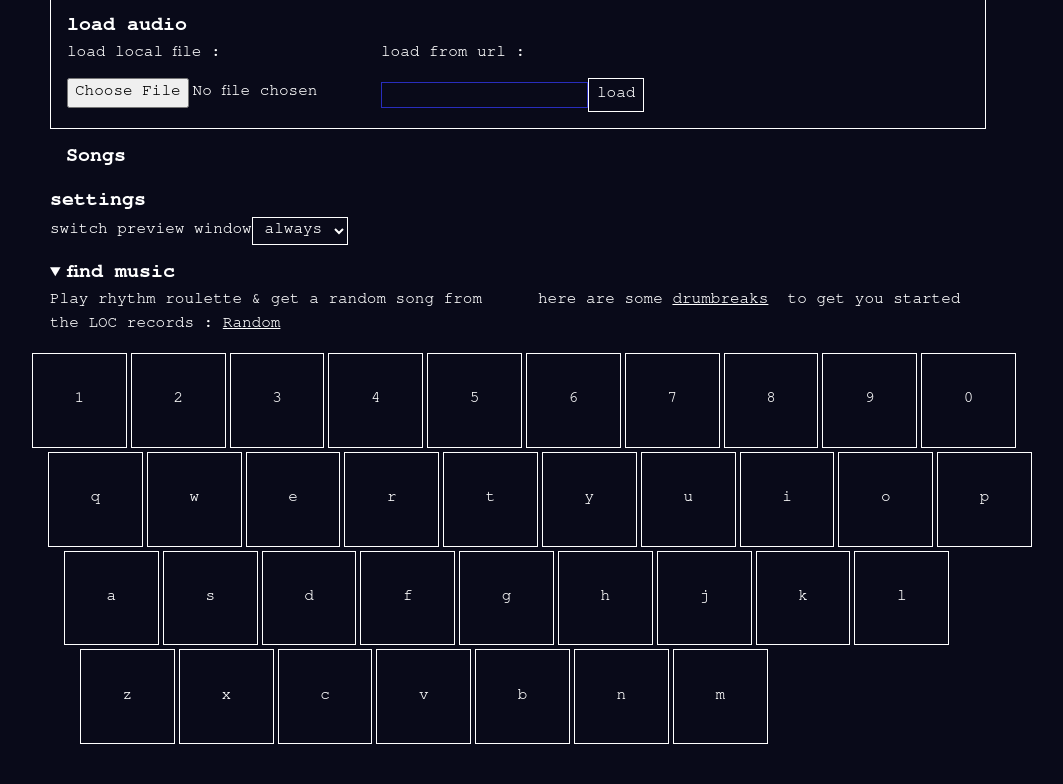
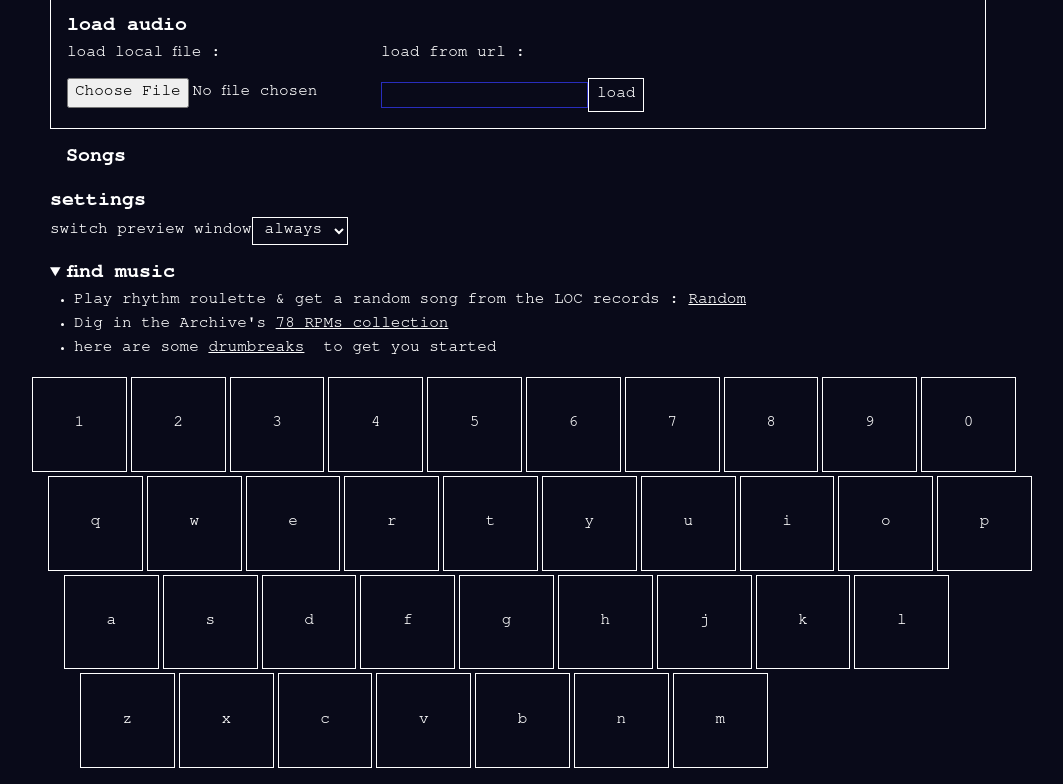
Before and after one commit to Britnell/sampler, an Astro site: page /app in a window 1280 px wide. Both pictures are taken after a click on the heading "find music". Shown: the part 67-851 px from the top of the page, without its empty margins (122-1185 px from the left). Before the commit the page ends 827 px from the top, so only its background shows below. Built offline with nearby package versions, Linux system fonts and the light colour scheme; Astro itself is replaced by a stand-in of ours.

Commit message:
archive link

```diff
--- a/src/vue/app.vue
+++ b/src/vue/app.vue
@@ -75,9 +75,8 @@ const openCopyModal = () => {
           <summary>
             <h2 class="inline text-xl font-bold">find music</h2>
           </summary>
-          <div class="grid grid-cols-2 gap-10">
-            <div class="x">
-              <p>
+          <ul class="list-disc ml-6">
+            <li>
               Play rhythm roulette & get a random song from the LOC records :
               <a
                 href="/api/random"
@@ -87,10 +86,14 @@ const openCopyModal = () => {
               >
                 Random
               </a>
-              </p>
-            </div>
-            <div class="x">
-              <p>
+            </li>
+            <li>
+              Dig in the Archive's
+              <a href="https://archive.org/details/78rpm" className="underline">
+                78 RPMs collection
+              </a>
+            </li>
+            <li>
               here are some
               <a
                 href="https://rhythm-lab.com/breakbeats/"
@@ -99,9 +102,8 @@ const openCopyModal = () => {
                 rel="noopener noreferrer"
                 >drumbreaks</a
               >&nbsp; to get you started
-              </p>
-            </div>
-          </div>
+            </li>
+          </ul>
         </details>
       </div>
       <View
```
Lines whose indentation alone changed are shown as unchanged.
